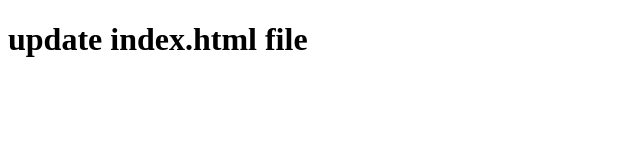
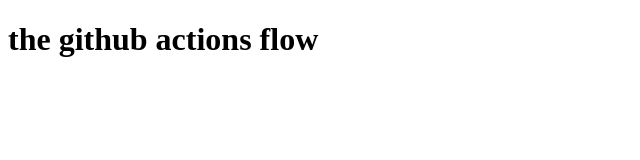
Before and after one commit to tarunvangapandu/Sample-workflow, a plain HTML site: page index.html in a window 1280 px wide. Shown: the whole page, without its empty margins (0-640 px from the left). Drawn offline with Linux system fonts and the light colour scheme.

Commit message:
Update index.html

```diff
--- a/index.html
+++ b/index.html
@@ -2,7 +2,7 @@
 <html>
 <body>
 
-<h1>update index.html file</h1>
+<h1>the github actions flow</h1>
 
 
 </body>
```
